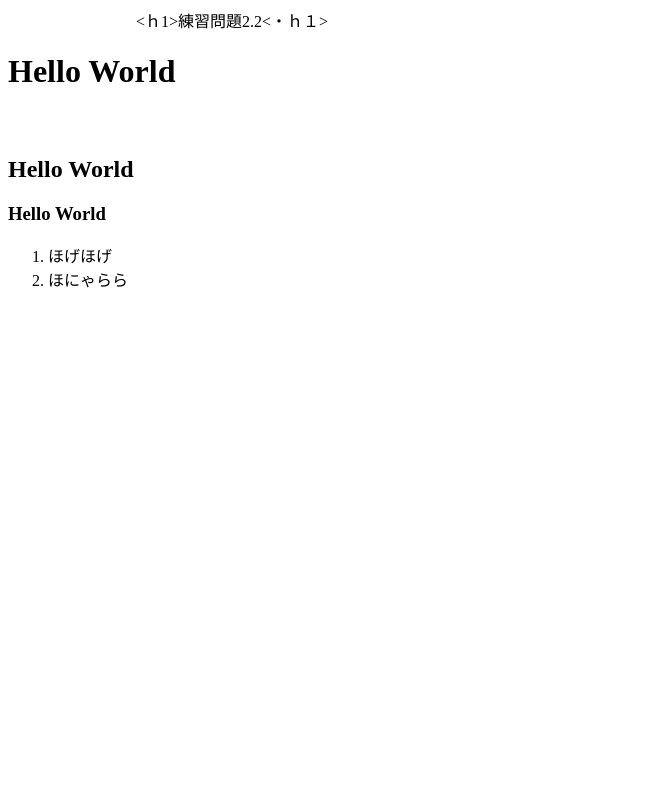
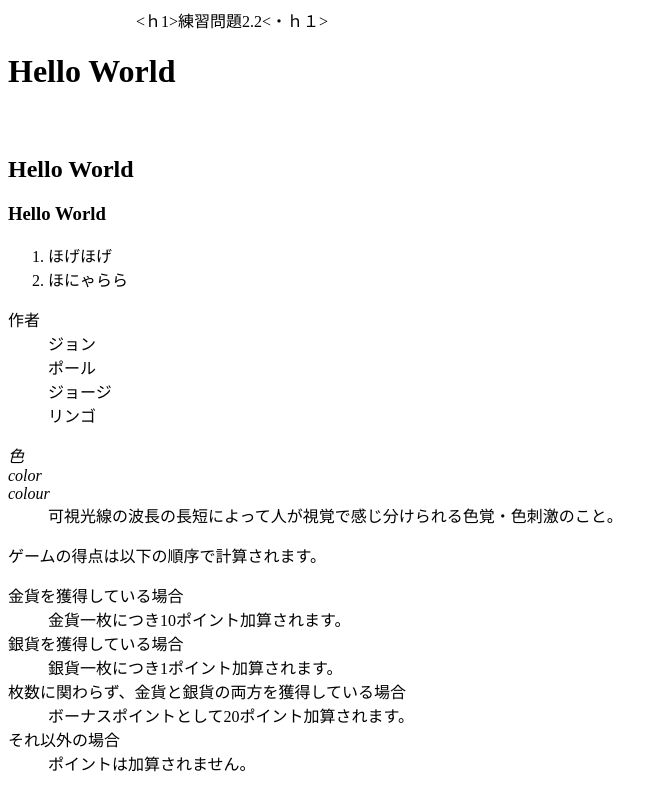
Before and after one commit to 1117yuzuyuzu/yuzu, a plain HTML site: page index.html in a window 1280 px wide. Shown: the whole page, without its empty margins (0-668 px from the left). Drawn offline with Linux system fonts and the light colour scheme.

Commit message:
Update index.html

```diff
--- a/index.html
+++ b/index.html
@@ -14,5 +14,35 @@
                 <li>ほげほげ</li>
                 <li>ほにゃらら</li>
                 </ol>
+                <dl>
+                <dt>作者</dt>
+                <dd>ジョン</dd>
+                <dd>ポール</dd>
+                <dd>ジョージ</dd>
+                <dd>リンゴ</dd>
+                </dl>
+
+                <dl>
+                <dt lang="ja"><dfn>色</dfn></dt>
+                <dt lang="en-US"><dfn>color</dfn></dt>
+                <dt lang="en-GB"><dfn>colour</dfn></dt>
+                <dd>可視光線の波長の長短によって人が視覚で感じ分けられる色覚・色刺激のこと。</dd>
+                </dl>
+
+               <p>ゲームの得点は以下の順序で計算されます。
+                   </p>
+                <dl>
+                <dt>金貨を獲得している場合</dt>
+                <dd>金貨一枚につき10ポイント加算されます。
+                </dd>
+                <dt>銀貨を獲得している場合</dt>
+                <dd>銀貨一枚につき1ポイント加算されます。</dd>
+                <dt>枚数に関わらず、金貨と銀貨の両方を獲得している場合</dt>
+                <dd>ボーナスポイントとして20ポイント加算されます。</dd>
+                <dt>それ以外の場合</dt>
+                <dd>ポイントは加算されません。</dd>
+                </dl>
+
+
             </body>
             </html>
```
